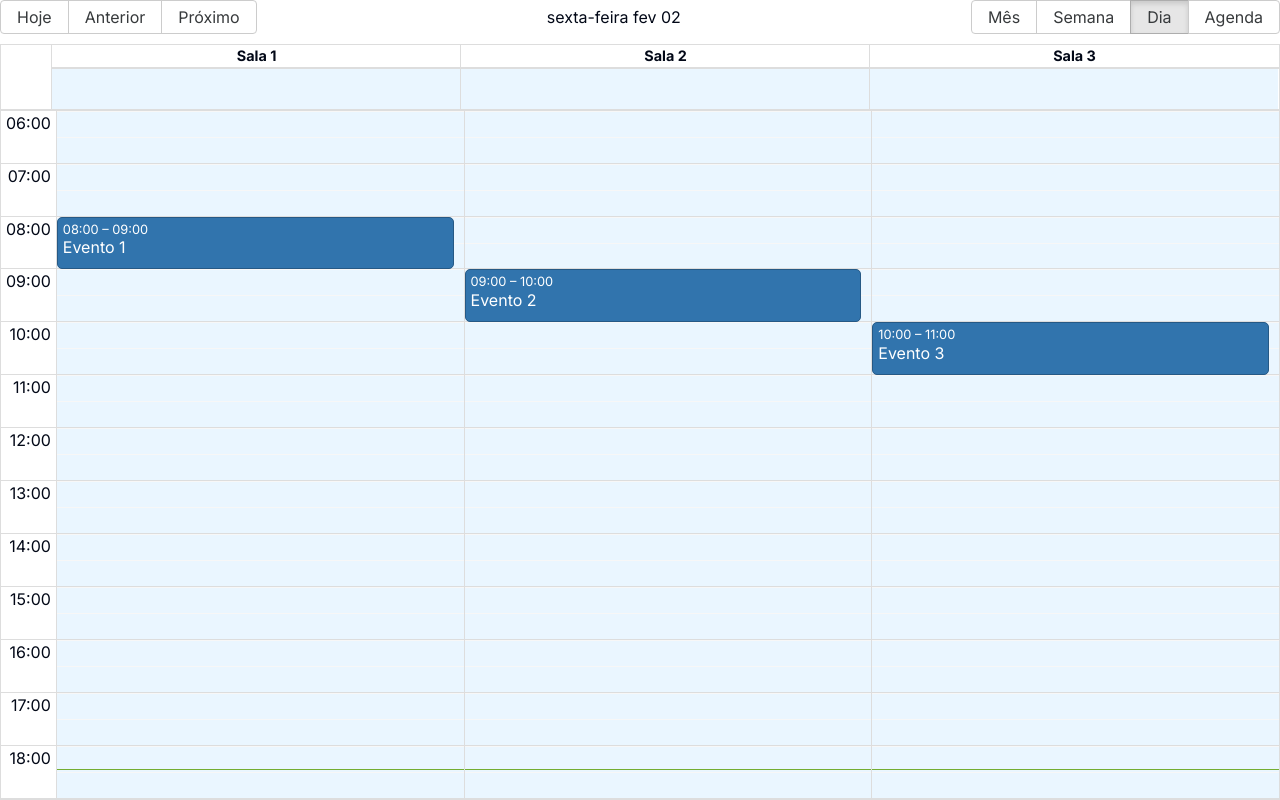
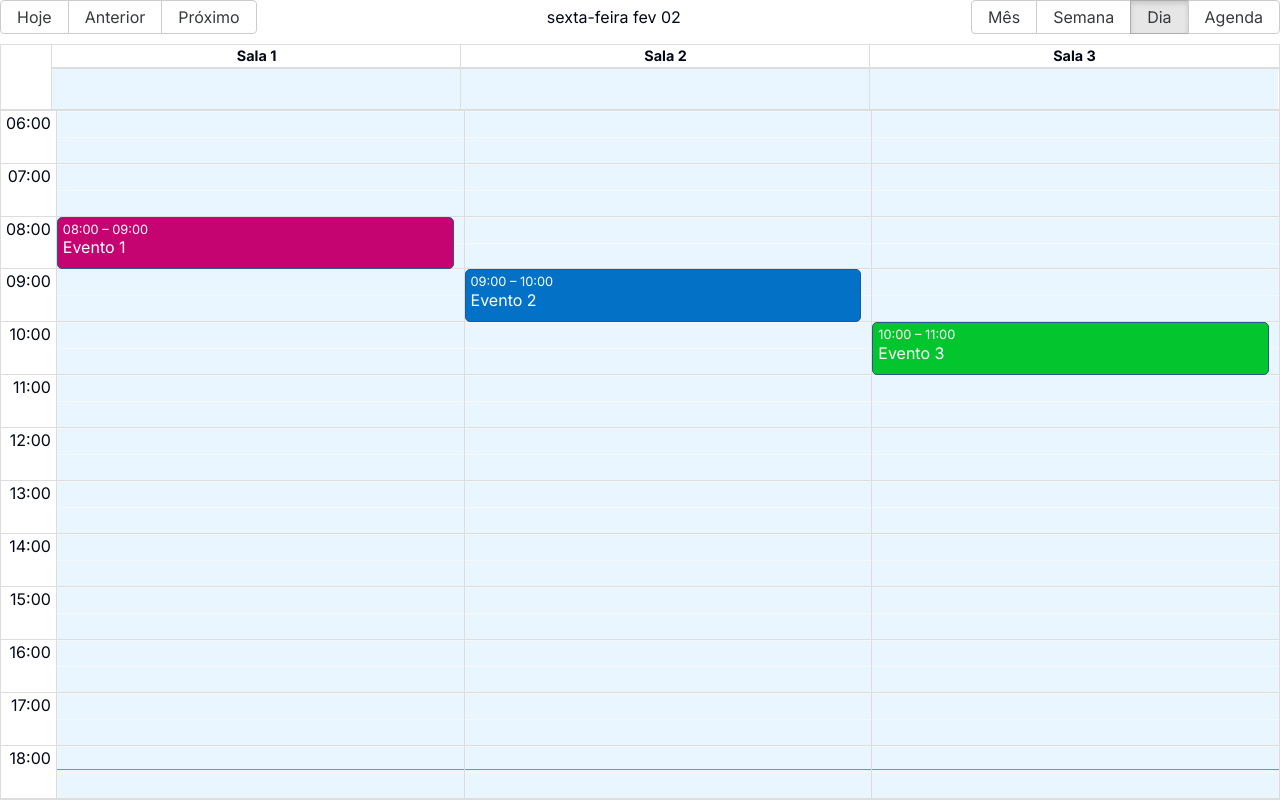
Before and after one commit to NicolasBonnefont/react-big-calendar, a Next.js app: page / in a window 1280 px wide. Built offline with nearby package versions, Linux system fonts and the light colour scheme.

Commit message:
ajustado opção de mudar cor no evento

```diff
--- a/src/app/page.tsx
+++ b/src/app/page.tsx
@@ -28,18 +28,21 @@ export default function MyCalendar() {
       start: addHours((startOfDay(new Date())), 8),
       end: addHours((startOfDay(new Date())), 9),
       resourceId: 'sala1',
+      color: '#c50371'
     },
     {
       title: 'Evento 2',
       start: addHours((startOfDay(new Date())), 9),
       end: addHours((startOfDay(new Date())), 10),
       resourceId: 'sala2',
+      color: '#0371c5'
     },
     {
       title: 'Evento 3',
       start: addHours((startOfDay(new Date())), 10),
       end: addHours((startOfDay(new Date())), 11),
       resourceId: 'sala3',
+      color: '#03c52d'
     },
   ];
 
@@ -79,11 +82,11 @@ export default function MyCalendar() {
         onSelectEvent={handleSelect}
         min={min}
         max={max}
-        eventPropGetter={event => {
+        eventPropGetter={(event: any) => {
           return {
             style: {
-              /*               backgroundColor: '#010036',
-                            color: '#fff',
+              backgroundColor: event.color,
+              /*                color: '#fff',
                             borderRadius: '4px', */
             }
           }
```
